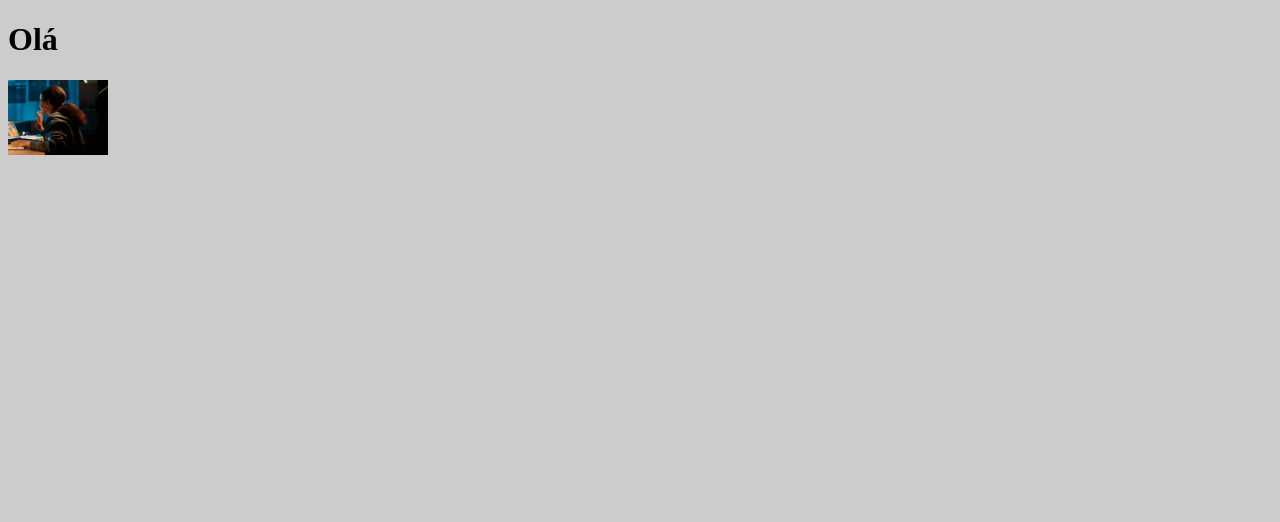
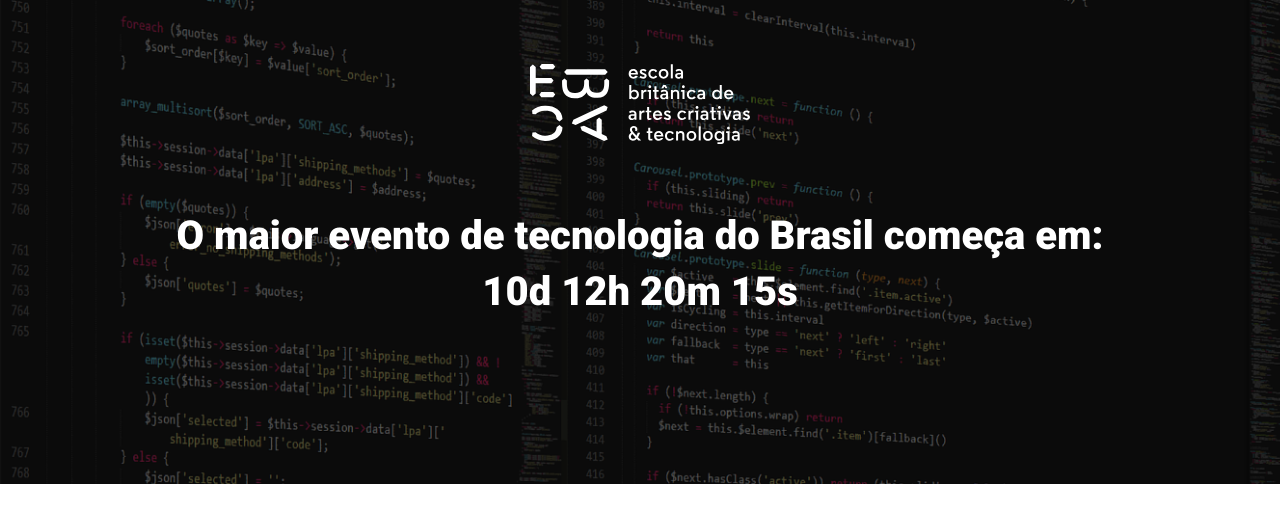
Before and after one commit to Brunoopdev/ebac_tech_talks, a website built with Parcel: page src/index.html in a window 1280 px wide. Built offline with nearby package versions, Linux system fonts and the light colour scheme.

Commit message:
criando o hero

```diff
--- a/src/index.html
+++ b/src/index.html
@@ -3,12 +3,21 @@
 <head>
     <meta charset="UTF-8">
     <meta name="viewport" content="width=device-width, initial-scale=1.0">
-    <title>Document</title>
+    <title>EBAC Tech Talks</title>
+    <link rel="preconnect" href="https://fonts.googleapis.com">
+    <link rel="preconnect" href="https://fonts.gstatic.com" crossorigin>
+    <link href="https://fonts.googleapis.com/css2?family=Roboto:wght@400;900&display=swap" rel="stylesheet">
     <link rel="stylesheet" href="./styles/main.scss">
     <script src="scripts/main.js" defer></script>
 </head>
 <body>
-    <h1>Olá</h1>
-    <img src="../images/backend.png">
+    <header class="hero">
+        <div class="container">
+            <img class="hero__logo" src="../images/ebac_logo.svg" alt="EBAC">
+            <p class="hero__text">
+                O maior evento de tecnologia do Brasil começa em: 10d 12h 20m 15s
+            </p>
+        </div>
+    </header>
 </body>
 </html>
--- /dev/null
+++ b/src/styles/_hero.scss
@@ -0,0 +1,51 @@
+.hero{
+    padding-top: 64px;
+    padding-bottom: 100px;
+    background-image: url(/images/fundo.png);
+    background-repeat: no-repeat;
+    background-size: cover;
+    position: relative;
+
+    .container{
+        position: relative;
+    }
+
+    &::before{
+        position: absolute;
+        top: 0;
+        left: 0;
+        width: 100%;
+        height: 100%;
+        background-color: #000;
+        content: '';
+        opacity: .6;
+    }
+
+    &__text{
+        margin-top: 64px;
+        margin-bottom: 64px;
+        font-weight: 800;
+        font-size: 40px;
+        line-height: 56px;
+        text-align: center;
+    }
+
+    &__logo{
+        margin: 0 auto;
+        height: 80px;
+        display: block;
+    }
+
+    @media (max-width:640px) {
+        padding: 40px 0;
+            &__logo{
+                height: 40px;
+            }
+
+            &__text{
+                font-size: 22px;
+                line-height: 24px;
+                margin: 24px 0;
+            }
+    }
+}
--- a/src/styles/main.scss
+++ b/src/styles/main.scss
@@ -1,7 +1,23 @@
-body{
-    background-color: #ccc;
+@use 'hero';
 
-    img{
-        width: 100px;
+*{
+    margin: 0;
+    padding: 0;
+    box-sizing: border-box;
+    font-family: Roboto, sans-serif;
+    color: #fff;
+}
+
+.container{
+    max-width: 960px;
+    width: 100%;
+    margin: 0 auto;
+
+    @media(max-width:640px){
+        max-width: 80%;
+    }
+
+    @media(max-width:1024px){
+        max-width: 90%;
     }
 }
```
